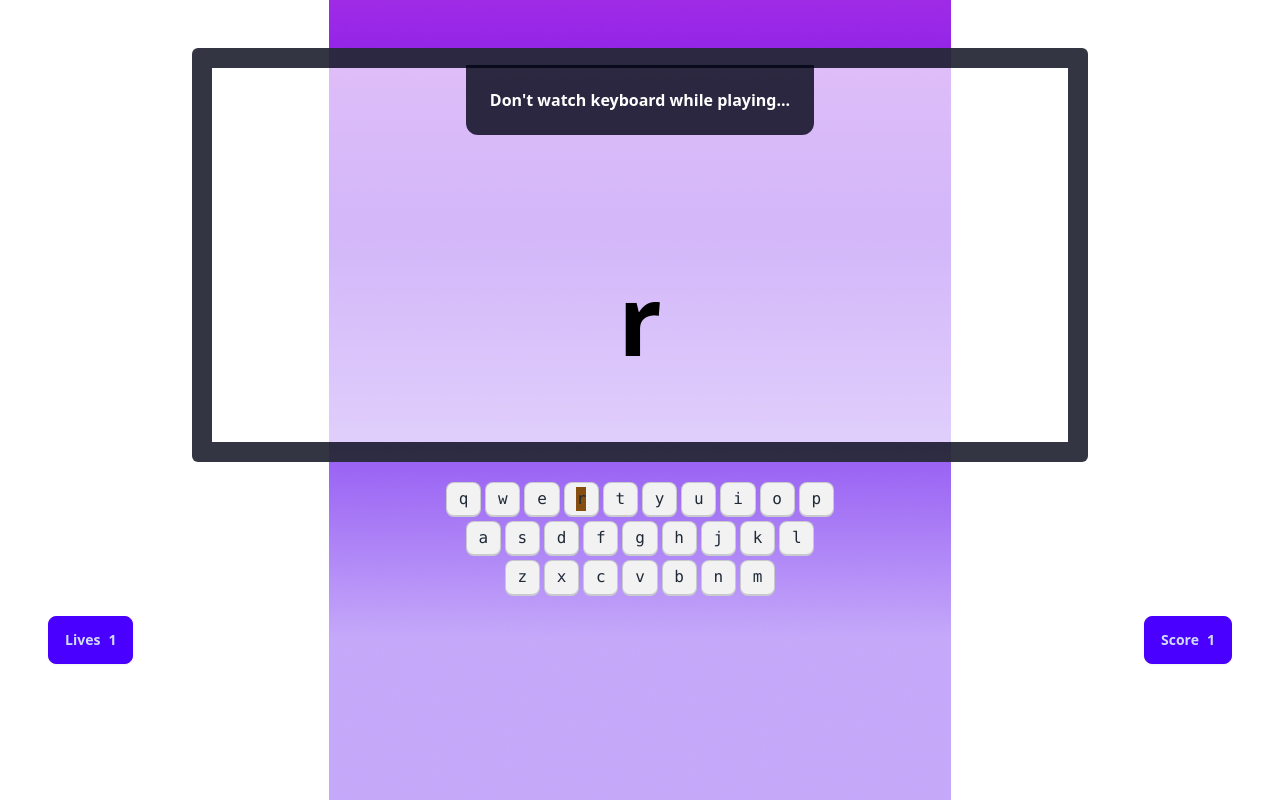
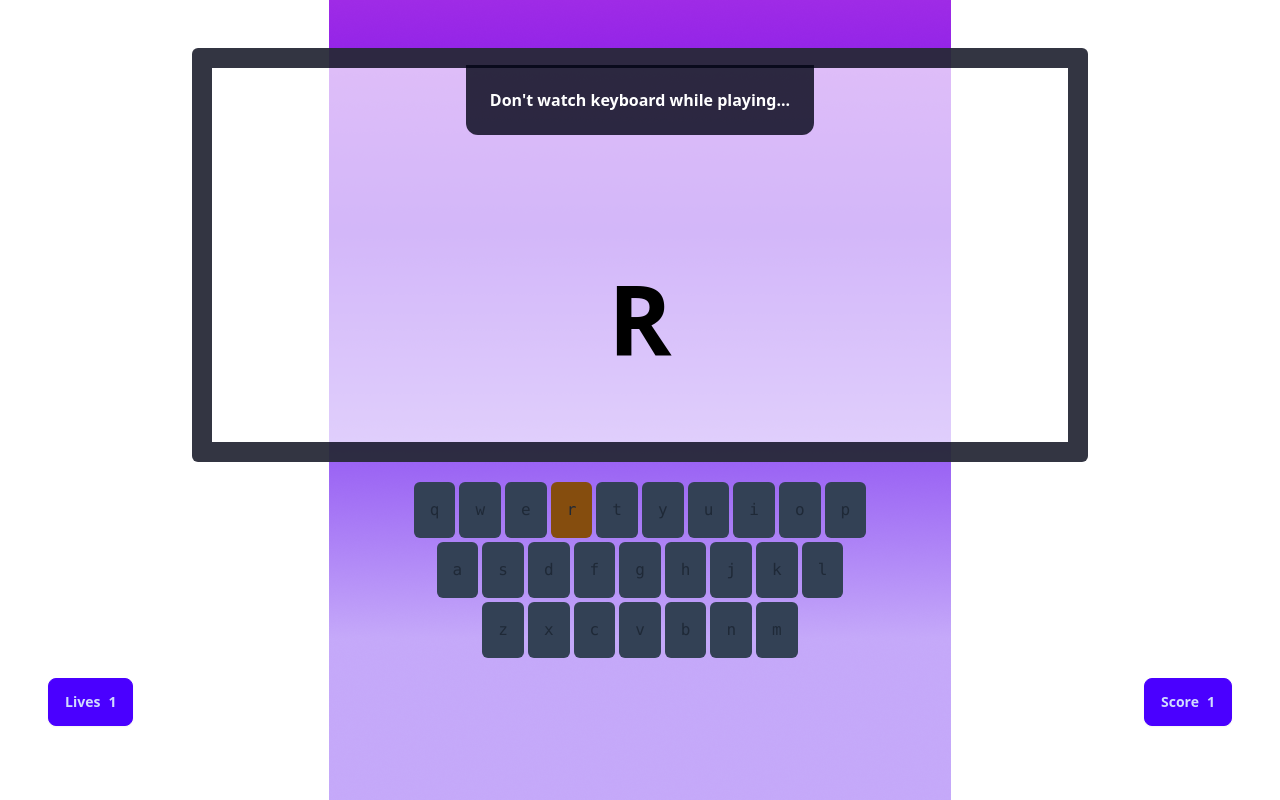
Before and after one commit to Muhammad-Abrar2010/typingGame, a plain HTML site: page index.html in a window 1280 px wide. Both pictures are taken after a click on the button "Play Now". Drawn offline with nearby package versions, Linux system fonts and the light colour scheme.

Commit message:
added main functions

```diff
--- a/index.html
+++ b/index.html
@@ -38,43 +38,43 @@
             </div>
             <div class="flex justify-center h-full items-center">
               <span
-                class="text-8xl text-center font-bold text-black justify-center py-[100px]" id="rndmAlphabet"
+                class="text-8xl text-center font-bold text-black justify-center py-[100px] uppercase" id="rndmAlphabet"
                 >Y</span
               >
             </div>
           </div>
           <div class="py-4">
             <div class="flex justify-center gap-1 my-1 w-full">
-              <kbd class="kbd"><span id="q">q</span></kbd>
-              <kbd class="kbd"><span id="w">w</span></kbd>
-              <kbd class="kbd"><span id="e">e</span></kbd>
-              <kbd class="kbd"><span id="r">r</span></kbd>
-              <kbd class="kbd"><span id="t">t</span></kbd>
-              <kbd class="kbd"><span id="y">y</span></kbd>
-              <kbd class="kbd"><span id="u">u</span></kbd>
-              <kbd class="kbd"><span id="i">i</span></kbd>
-              <kbd class="kbd"><span id="o">o</span></kbd>
-              <kbd class="kbd bg-orange-700"><span id="p">p</span></kbd>
+              <kbd id="q" class="bg-slate-700 rounded-md p-4">q</kbd>
+              <kbd id="w" class="bg-slate-700 rounded-md p-4">w</kbd>
+              <kbd id="e" class="bg-slate-700 rounded-md p-4">e</kbd>
+              <kbd id="r" class="bg-slate-700 rounded-md p-4">r</kbd>
+              <kbd id="t" class="bg-slate-700 rounded-md p-4">t</kbd>
+              <kbd id="y" class="bg-slate-700 rounded-md p-4">y</kbd>
+              <kbd id="u" class="bg-slate-700 rounded-md p-4">u</kbd>
+              <kbd id="i" class="bg-slate-700 rounded-md p-4">i</kbd>
+              <kbd id="o" class="bg-slate-700 rounded-md p-4">o</kbd>
+              <kbd id="p" class="bg-slate-700 rounded-md p-4">p</kbd>
             </div>
             <div class="flex justify-center gap-1 my-1 w-full">
-              <kbd class="kbd"><span id="a">a</span></kbd>
-              <kbd class="kbd"><span id="s">s</span></kbd>
-              <kbd class="kbd"><span id="d">d</span></kbd>
-              <kbd class="kbd"><span id="f">f</span></kbd>
-              <kbd class="kbd"><span id="g">g</span></kbd>
-              <kbd class="kbd"><span id="h">h</span></kbd>
-              <kbd class="kbd"><span id="j">j</span></kbd>
-              <kbd class="kbd"><span id="k">k</span></kbd>
-              <kbd class="kbd"><span id="l">l</span></kbd>
+              <kbd id="a" class="bg-slate-700 rounded-md p-4">a</kbd>
+              <kbd id="s" class="bg-slate-700 rounded-md p-4">s</kbd>
+              <kbd id="d" class="bg-slate-700 rounded-md p-4">d</kbd>
+              <kbd id="f" class="bg-slate-700 rounded-md p-4">f</kbd>
+              <kbd id="g" class="bg-slate-700 rounded-md p-4">g</kbd>
+              <kbd id="h" class="bg-slate-700 rounded-md p-4">h</kbd>
+              <kbd id="j" class="bg-slate-700 rounded-md p-4">j</kbd>
+              <kbd id="k" class="bg-slate-700 rounded-md p-4">k</kbd>
+              <kbd id="l" class="bg-slate-700 rounded-md p-4">l</kbd>
             </div>
             <div class="flex justify-center gap-1 my-1 w-full">
-              <kbd class="kbd"><span id="z">z</span></kbd>
-              <kbd class="kbd"><span id="x">x</span></kbd>
-              <kbd class="kbd"><span id="c">c</span></kbd>
-              <kbd class="kbd"><span id="v">v</span></kbd>
-              <kbd class="kbd"><span id="b">b</span></kbd>
-              <kbd class="kbd"><span id="n">n</span></kbd>
-              <kbd class="kbd"><span id="m">m</span></kbd>
+              <kbd id="z" class="bg-slate-700 rounded-md p-4">z</kbd>
+              <kbd id="x" class="bg-slate-700 rounded-md p-4">x</kbd>
+              <kbd id="c" class="bg-slate-700 rounded-md p-4">c</kbd>
+              <kbd id="v" class="bg-slate-700 rounded-md p-4">v</kbd>
+              <kbd id="b" class="bg-slate-700 rounded-md p-4">b</kbd>
+              <kbd id="n" class="bg-slate-700 rounded-md p-4">n</kbd>
+              <kbd id="m" class="bg-slate-700 rounded-md p-4">m</kbd>
             </div>
           </div>
           <div class="flex justify-between px-12 py-[-16px]">
--- a/js/alpha-clash.js
+++ b/js/alpha-clash.js
@@ -9,9 +9,9 @@ function continueGame() {
   const randomAlphabets = getRandomAlphabets();
   const currentAlphabets = document.getElementById("rndmAlphabet");
   currentAlphabets.innerText = randomAlphabets;
-  console.log(currentAlphabets.innerText);
+  console.log('you have to pressed',currentAlphabets.innerText);
 
-  bgColor(randomAlphabets)
+  bgColorAdd(randomAlphabets)
 }
 
 function play() {
@@ -19,3 +19,24 @@ function play() {
   showElementById("mainGame");
   continueGame();
 }
+
+function keyUp(e){
+  const playerPressed = e.key;
+  const exPressed = playerPressed.toLowerCase();
+  console.log('player pressed',exPressed);
+  const youHavetoPressed =  document.getElementById("rndmAlphabet");
+  const pressed = youHavetoPressed.innerText;
+  const expected = pressed.toLowerCase();
+  console.log(expected);
+
+  if(exPressed === expected)
+  {console.log('You got a point!')
+  bgColorRemove(expected);
+  continueGame();
+
+  }
+  else{console.log("Try again");}
+
+}
+
+document.addEventListener('keyup',keyUp)
--- a/js/utility.js
+++ b/js/utility.js
@@ -19,19 +19,29 @@ function getRandomAlphabets() {
 }
 
 
-function bgColor(elementId){
+function bgColorAdd(elementId){
   const element = document.getElementById(elementId)
   // element.classList.remove('bg-gray-700')
   element.classList.add('bg-yellow-800')
 
 }
+function bgColorRemove(elementId){
+  const element = document.getElementById(elementId)
+  // element.classList.remove('bg-gray-700')
+  element.classList.remove('bg-yellow-800')
 
-function keyUp(){
-  console.log('i am pressed, impressed')
 }
 
+// function keyUp(e){
+//   const playerPressed = e.key;
+//   console.log('player pressed',playerPressed);
+//   console.log(currentAlphabets.innerText);
 
-document.addEventListener('keyup',keyUp())
+
+// }
+
+
+document.addEventListener('keyup',keyUp)
 // function showRandomLetter(event) {
 
 //   const pressed = event.key;
```
